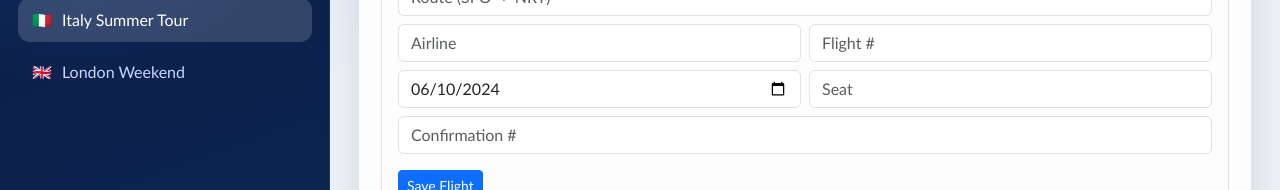
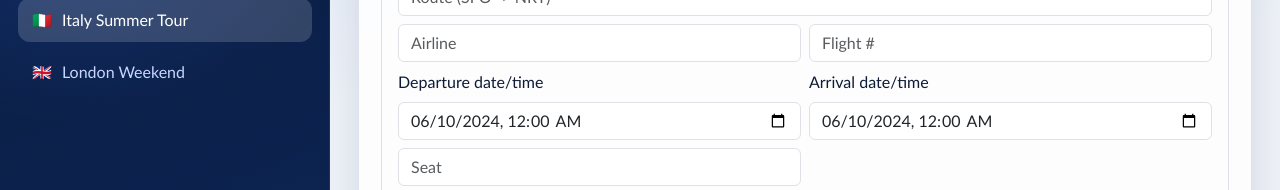
Before and after one commit to fukunokaze/travel_planner, a Next.js app: page /trips/italy-summer-tour in a window 1280 px wide. Both pictures are taken after a click on the button "Add Flight". Shown: the part 453-643 px from the top of the page. Built offline with nearby package versions, Linux system fonts and the light colour scheme; no server answers.

Commit message:
Update flight functionality

```diff
--- a/components/trips/resource-manager.tsx
+++ b/components/trips/resource-manager.tsx
@@ -6,7 +6,7 @@ import {
   createFlight,
   createLodging
 } from "@/lib/api-client";
-import { formatDisplayDate } from "@/lib/date-utils";
+import { formatDisplayDate, formatDisplayDateTime } from "@/lib/date-utils";
 import { TripDetail } from "@/lib/types";
 import { DeleteEntityButton } from "./delete-entity-button";
 
@@ -24,7 +24,8 @@ export function ResourceManager({ trip }: ResourceManagerProps) {
     route: "",
     airline: "",
     flightNumber: "",
-    date: trip.startDate,
+    departureDateTime: `${trip.startDate}T00:00`,
+    arrivalDateTime: `${trip.startDate}T00:00`,
     seat: "",
     confirmationCode: ""
   });
@@ -52,7 +53,8 @@ export function ResourceManager({ trip }: ResourceManagerProps) {
         route: "",
         airline: "",
         flightNumber: "",
-        date: trip.startDate,
+        departureDateTime: `${trip.startDate}T00:00`,
+        arrivalDateTime: `${trip.startDate}T00:00`,
         seat: "",
         confirmationCode: ""
       });
@@ -140,11 +142,32 @@ export function ResourceManager({ trip }: ResourceManagerProps) {
                 />
               </div>
               <div className="col-6">
+                <label className="form-label" htmlFor="flight-departure">
+                  Departure date/time
+                </label>
                 <input
+                  id="flight-departure"
                   className="form-control"
-                  type="date"
-                  value={flightForm.date}
-                  onChange={(input) => setFlightForm({ ...flightForm, date: input.target.value })}
+                  type="datetime-local"
+                  value={flightForm.departureDateTime}
+                  onChange={(input) =>
+                    setFlightForm({ ...flightForm, departureDateTime: input.target.value })
+                  }
+                  required
+                />
+              </div>
+              <div className="col-6">
+                <label className="form-label" htmlFor="flight-arrival">
+                  Arrival date/time
+                </label>
+                <input
+                  id="flight-arrival"
+                  className="form-control"
+                  type="datetime-local"
+                  value={flightForm.arrivalDateTime}
+                  onChange={(input) =>
+                    setFlightForm({ ...flightForm, arrivalDateTime: input.target.value })
+                  }
                   required
                 />
               </div>
@@ -185,7 +208,9 @@ export function ResourceManager({ trip }: ResourceManagerProps) {
                   <br />
                   Flight #: {flight.flightNumber}
                   <br />
-                  Date: {formatDisplayDate(flight.date)}
+                  Departs: {formatDisplayDateTime(flight.departureDateTime)}
+                  <br />
+                  Arrives: {formatDisplayDateTime(flight.arrivalDateTime)}
                   <br />
                   Seat: {flight.seat || "TBD"}
                 </p>
--- a/lib/date-utils.ts
+++ b/lib/date-utils.ts
@@ -9,6 +9,22 @@ export function formatDisplayDate(rawDate: string): string {
     month: "short",
     day: "numeric",
     year: "numeric"
+  }).format(date);
+}
+
+export function formatDisplayDateTime(rawDateTime: string): string {
+  const date = new Date(rawDateTime);
+
+  if (Number.isNaN(date.getTime())) {
+    return rawDateTime;
+  }
+
+  return new Intl.DateTimeFormat("en-US", {
+    month: "short",
+    day: "numeric",
+    year: "numeric",
+    hour: "numeric",
+    minute: "2-digit"
   }).format(date);
 }
 
--- a/lib/mock-data.ts
+++ b/lib/mock-data.ts
@@ -110,7 +110,8 @@ export const mockTripDetails: Record<string, TripDetail> = {
         route: "SFO \u2192 NRT",
         airline: "JL11",
         flightNumber: "JL11",
-        date: "2024-03-15",
+        departureDateTime: "2024-03-15T11:05",
+        arrivalDateTime: "2024-03-16T15:20",
         seat: "353-38",
         confirmationCode: "NRT3538"
       },
@@ -119,7 +120,8 @@ export const mockTripDetails: Record<string, TripDetail> = {
         route: "KIX \u2192 SFO",
         airline: "JL12",
         flightNumber: "JL12",
-        date: "2024-03-16",
+        departureDateTime: "2024-03-16T17:40",
+        arrivalDateTime: "2024-03-16T10:55",
         seat: "12",
         confirmationCode: "KIX12"
       }
--- a/lib/types.ts
+++ b/lib/types.ts
@@ -58,7 +58,8 @@ export interface FlightItem {
   route: string;
   airline: string;
   flightNumber: string;
-  date: string;
+  departureDateTime: string;
+  arrivalDateTime: string;
   seat?: string;
   confirmationCode?: string;
 }
@@ -67,7 +68,8 @@ export interface FlightUpsertRequest {
   route: string;
   airline: string;
   flightNumber: string;
-  date: string;
+  departureDateTime: string;
+  arrivalDateTime: string;
   seat?: string;
   confirmationCode?: string;
 }
```
